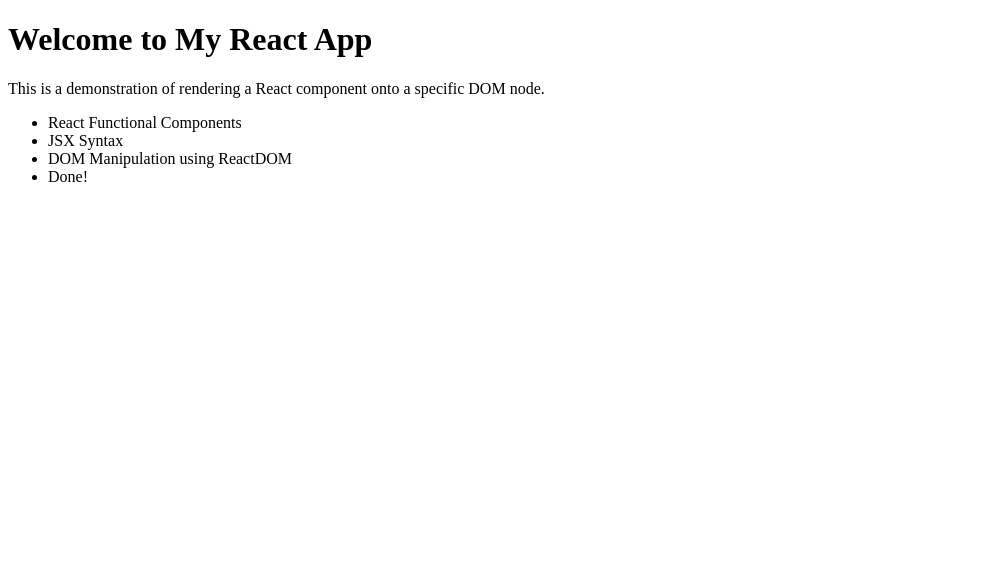
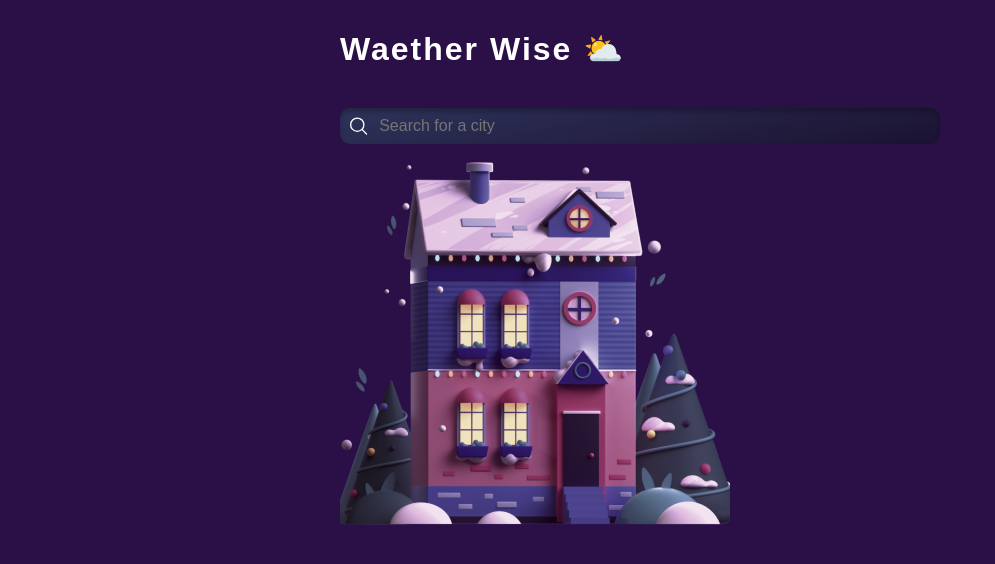
Before and after one commit to bsp3725k/single-component-debug-react, a React app: page / in a window 1280 px wide. Shown: the whole page, without its empty margins (0-995 px from the left). Built offline with nearby package versions, Linux system fonts and the light colour scheme.

Commit message:
Ready to weather Temperature

```diff
--- a/package.json
+++ b/package.json
@@ -12,12 +12,14 @@
   "author": "",
   "license": "ISC",
   "dependencies": {
+    "axios": "^1.7.9",
+    "css-loader": "^4.3.0",
     "cypress": "^9.5.0",
-    "css-loader": "^4.3.0",
     "jest-junit": "^11.1.0",
     "jsdom": "^16.4.0",
     "react": "^16.13.1",
     "react-dom": "^16.13.1",
+    "regenerator-runtime": "^0.14.1",
     "style-loader": "^1.2.1",
     "webpack-cli": "^3.3.12"
   },
--- a/src/components/App.js
+++ b/src/components/App.js
@@ -1,24 +1,25 @@
-<p>Now I can render any React component on any DOM node I want using ReactDOM.render</p>
+import React, { useState } from "react";
+import Footer from "./Footer";
+import Header from "./Header";
+import Search from "./Search";
+import WeatherCard from "./WeatherCard";
+import '../styles/App.css';
 
-import React from "react";
+const App = () => {
+  const [weatherDetails, setWeatherDetails] = useState(null);
 
-// Convert App into a functional component
-const App = () => {
+  console.log(weatherDetails);
+
   return (
-    <div id="main">
-    <h1>Welcome to My React App</h1>
-    <p>
-      This is a demonstration of rendering a React component onto a specific DOM node.
-    </p>
-    <ul>
-      <li>React Functional Components</li>
-      <li>JSX Syntax</li>
-      <li>DOM Manipulation using ReactDOM</li>
-      <li>Done!</li>
-    </ul>
-  </div>
+    <div className="app">
+      <div className="app-container">
+        <Header />
+        <Search setWeatherDetails={setWeatherDetails} />
+        {weatherDetails && <WeatherCard weatherDetails={weatherDetails} />}
+        <Footer />
+      </div>
+    </div>
   );
 };
 
-// Ensure the App component is a default export
 export default App;
--- /dev/null
+++ b/src/components/Footer.js
@@ -0,0 +1,12 @@
+import React from 'react';
+
+
+const Footer = () => {
+  return (
+    <footer >
+      <img src='src\assets\House.png' alt="A cozy house illustration" />
+    </footer>
+  );
+};
+
+export default Footer;
--- /dev/null
+++ b/src/components/Header.js
@@ -0,0 +1,11 @@
+import React from 'react'
+
+const Header = () => {
+  return (
+    <div className='header'>
+      <h1>Waether Wise ⛅</h1>
+    </div>
+  )
+}
+
+export default Header
--- /dev/null
+++ b/src/components/Search.js
@@ -0,0 +1,64 @@
+import React, { useState } from "react";
+import axios from "axios";
+
+const Search = ({setWeatherDetails}) => {
+  const [search, setSearch] = useState("");
+
+  const handleInput = (e) => {
+    setSearch(e.target.value);
+    setWeatherDetails(null);
+  };
+
+  const handleKeyDown = async (e) => {
+    if (e.key != "Enter") return;
+
+    const options = {
+      method: 'GET',
+      url: 'https://weatherapi-com.p.rapidapi.com/current.json',
+      params: {q: search},
+      headers: {
+        'x-rapidapi-key': 'b20d47f0d4msh3982d9642dd13c8p1e58f7jsn550814414a33',
+        'x-rapidapi-host': 'weatherapi-com.p.rapidapi.com'
+      }
+    };
+
+    try {
+      const response = await axios.request(options);
+      console.log('API Response:', response.data);
+      setWeatherDetails(response.data);
+    } catch (error) {
+      console.error(error);
+    }
+  };
+
+
+  return (
+    <div className="search-section">
+      <div className="search-container">
+        <svg
+          xmlns="http://www.w3.org/2000/svg"
+          fill="none"
+          viewBox="0 0 24 24"
+          strokeWidth="1.5"
+          stroke="currentColor"
+          className="w-6 h-6"
+        >
+          <path
+            strokeLinecap="round"
+            strokeLinejoin="round"
+            d="M21 21l-5.197-5.197m0 0A7.5 7.5 0 105.196 5.196a7.5 7.5 0 0010.607 10.607z"
+          ></path>
+        </svg>
+
+        <input
+          type="text"
+          placeholder="Search for a city"
+          onChange={handleInput}
+          onKeyDown={handleKeyDown}
+        />
+      </div>
+    </div>
+  );
+};
+
+export default Search;
--- /dev/null
+++ b/src/components/WeatherCard.js
@@ -0,0 +1,31 @@
+import React from 'react'
+
+const WeatherCard = ({weatherDetails}) => {
+
+    console.log(weatherDetails);
+  return (
+    <div className='weather-section'>
+      <div className='weather-card'>
+        <div className='weather-temp-c'>
+            {weatherDetails.current.temp_c}<sup>o</sup>
+        </div>
+        <div className='weather-info'>
+            <span>
+            🌈 {weatherDetails.current.humidity}
+            </span>
+            <span>
+            ⛅{weatherDetails.current.cloud}
+            </span>
+        </div>
+        <div className='weather-place'>
+            {weatherDetails.location.name},{weatherDetails.location.region},{weatherDetails.location.country}
+        </div>
+        <div className='weather-avatar'>
+            <img  src="src\assets\weather-cloudy.png" alt="#weather emotion"/>
+        </div>
+      </div>
+    </div>
+  )
+}
+
+export default WeatherCard
--- a/src/index.html
+++ b/src/index.html
@@ -3,15 +3,16 @@
 
 <head>
     <meta charset="UTF-8">
+    <link rel="icon" type="image/svg+xml" href="src\assets\weather-cloudy.png"/>
     <meta name="viewport" content="width=device-width, initial-scale=1.0">
     <meta http-equiv="X-UA-Compatible" content="ie=edge">
-    <title>React Boilerplate</title>
+    <title>Weather Wise- A weather Application</title>
 </head>
 
 <body>
     <div id="root">
     </div>
-    <script src="index.js"></script>
+    <script src="/index.js"></script>
 
 </body>
 
--- a/src/index.js
+++ b/src/index.js
@@ -1,3 +1,4 @@
+import "regenerator-runtime/runtime"; // Add this at the top
 import React from "react";
 import ReactDOM from "react-dom";
 import App from "./components/App";
--- a/src/styles/App.css
+++ b/src/styles/App.css
@@ -1,12 +1,109 @@
-h1 {
-    color: #27aedb;
-    text-align: center;
-    }
+*{
+    margin: 0;
+    padding: 0;
+    box-sizing: border-box;
+}
 
+body{
+    font-family: sans-serif;
+    color: white;
+    max-width: 100vw;
+    min-height: 100vh;
+    background-color: rgb(42, 16, 71);
+}
 
-button{
-    color: #27aedb;
-    text-align: center;
-    justify-content: center;
+.app{
+    padding: 10px;
+}
+
+.app-container {
+    max-width: 600px;
+    margin: auto;
+}
+
+.header{
+    padding: 20px 0;
+
+}
+
+.header h1 {
+    font-weight: bold;
+    font-size: 400;
+    letter-spacing: 2px;
+}
+
+.footer {
+    position: fixed;
+    bottom: -16px;
+
+}
+
+.search-section {
+    margin-top: 20px;
+}
+
+.search-container {
+    width: 100%;
+    height: 36px;
+    display: flex;
     align-items: center;
+    padding: 10px 8px;
+    background: linear-gradient(168.44deg, #2e335a 1.62%, #1c1333 95.72%);
+    box-shadow: inset 0px 4px 4px rgba(0,0,0,0.25);
+    border-radius: 10px;
 }
+
+.search-container svg{
+    width: 22px;
+    height: 22px;
+}
+
+.search-container input{
+    background: transparent;
+    border: none;
+    outline: none;
+    width: 100%;
+    height: 100%;
+    padding: 0 10px;
+    font-size: 16px;
+    color: white;
+}
+
+.weather-section {
+    margin-top: 50px;
+    padding: 10px;
+
+}
+
+.weather-card {
+    width: 100%;
+    min-height: 184px;
+    background: linear-gradient(90deg, #5936b4 0%, #362a84 103.55%);
+    position: relative;
+    padding: 10px;
+    border-radius: 10px;
+    display: flex;
+    flex-direction: column;
+}
+
+.weather-temp-c {
+    font-size: 64px;
+    font-weight: 400;
+}
+
+.weather-info {
+    display: flex;
+    gap: 15px;
+    align-items: center;
+    color: #bbbbbb;
+}
+
+.weather-place {
+    font-size: 22px;
+}
+
+.weather-avatar {
+    position: absolute;
+    top: -60px;
+    right: -15px;
+}
```
Also changed, not shown: src/assets/House.png (added), src/assets/weather-cloudy.png (added), 1 other file.
